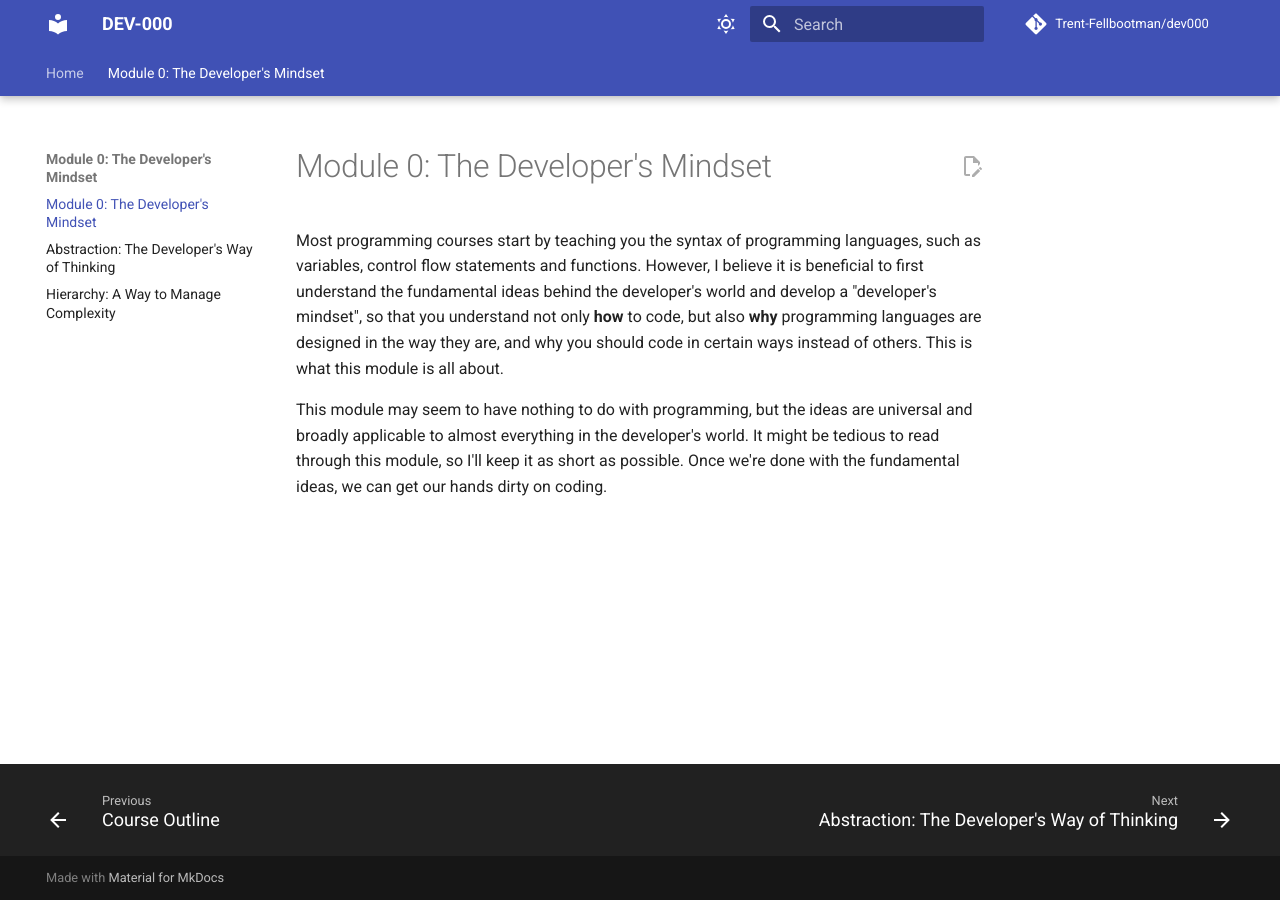
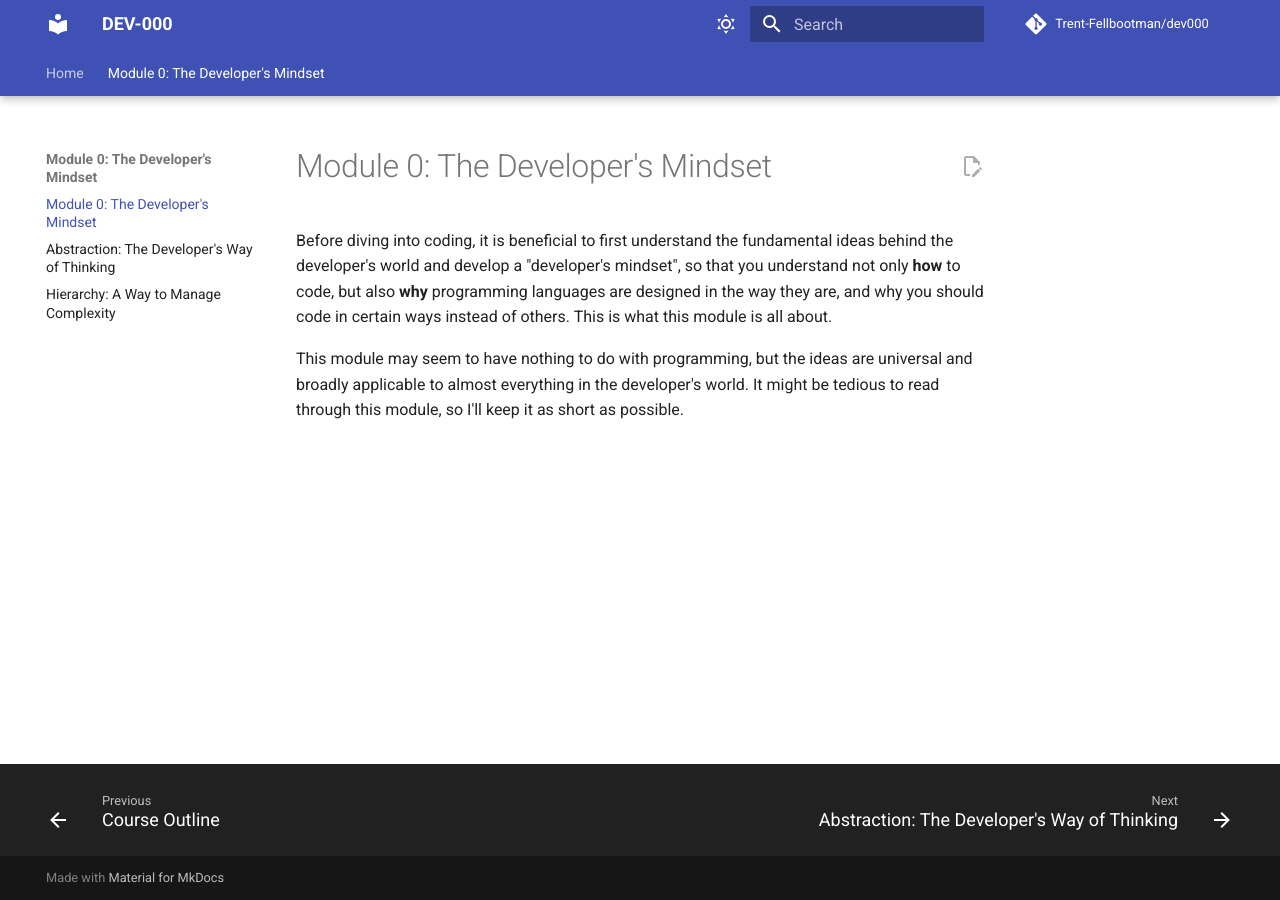
Before and after one commit to Trent-Fellbootman/dev000, an MkDocs documentation site: the page built from docs/developer-mindset/index.md, in a window 1280 px wide. Built offline with MkDocs 1.6.1 and Material for MkDocs 9.7.7, drawn with Linux system fonts in a browser that asks for light colours; comment, search, counter and statistics services are not loaded.

Commit message:
Update index & abstraction.md

```diff
--- a/docs/developer-mindset/index.md
+++ b/docs/developer-mindset/index.md
@@ -1,5 +1,5 @@
 # Module 0: The Developer's Mindset
 
-Most programming courses start by teaching you the syntax of programming languages, such as variables, control flow statements and functions. However, I believe it is beneficial to first understand the fundamental ideas behind the developer's world and develop a "developer's mindset", so that you understand not only **how** to code, but also **why** programming languages are designed in the way they are, and why you should code in certain ways instead of others. This is what this module is all about.
+Before diving into coding, it is beneficial to first understand the fundamental ideas behind the developer's world and develop a "developer's mindset", so that you understand not only **how** to code, but also **why** programming languages are designed in the way they are, and why you should code in certain ways instead of others. This is what this module is all about.
 
-This module may seem to have nothing to do with programming, but the ideas are universal and broadly applicable to almost everything in the developer's world. It might be tedious to read through this module, so I'll keep it as short as possible. Once we're done with the fundamental ideas, we can get our hands dirty on coding.
+This module may seem to have nothing to do with programming, but the ideas are universal and broadly applicable to almost everything in the developer's world. It might be tedious to read through this module, so I'll keep it as short as possible.
```
Also changed, not shown: docs/developer-mindset/abstraction.md (+2 -2 lines).
